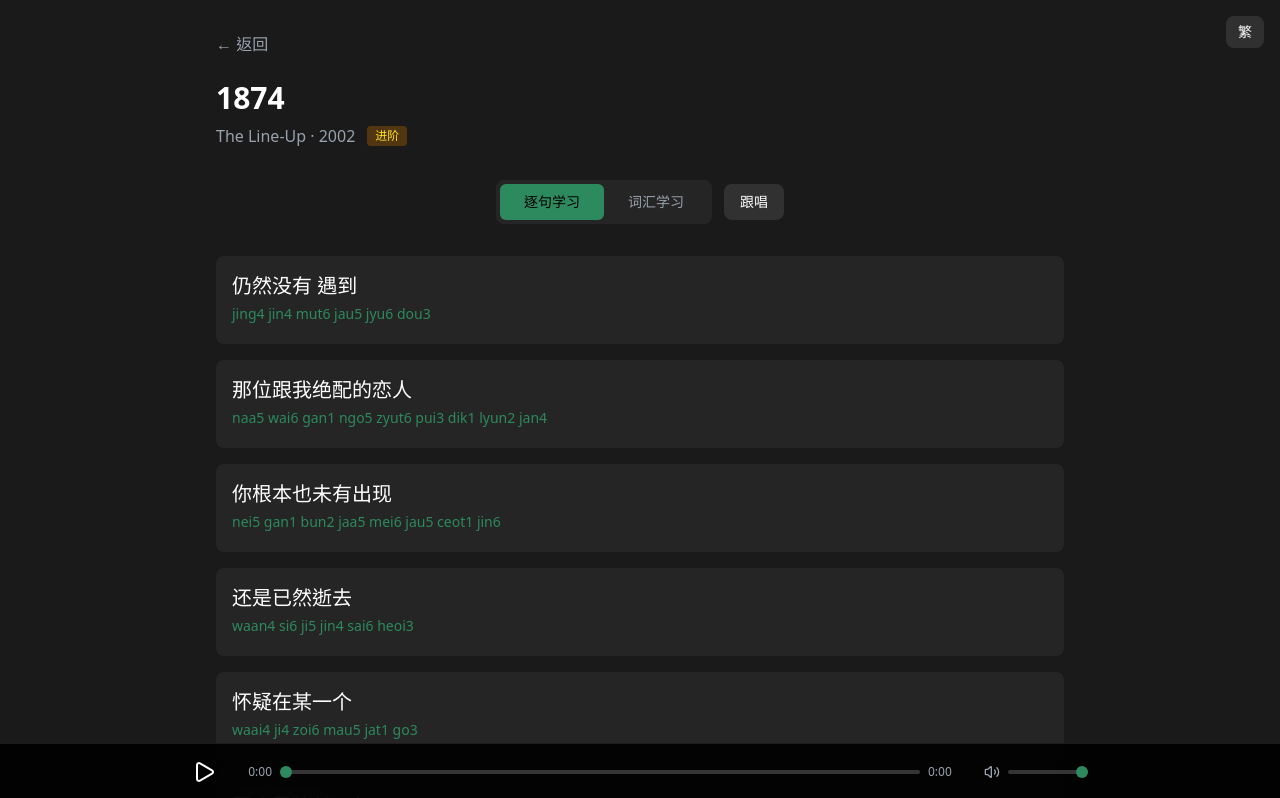
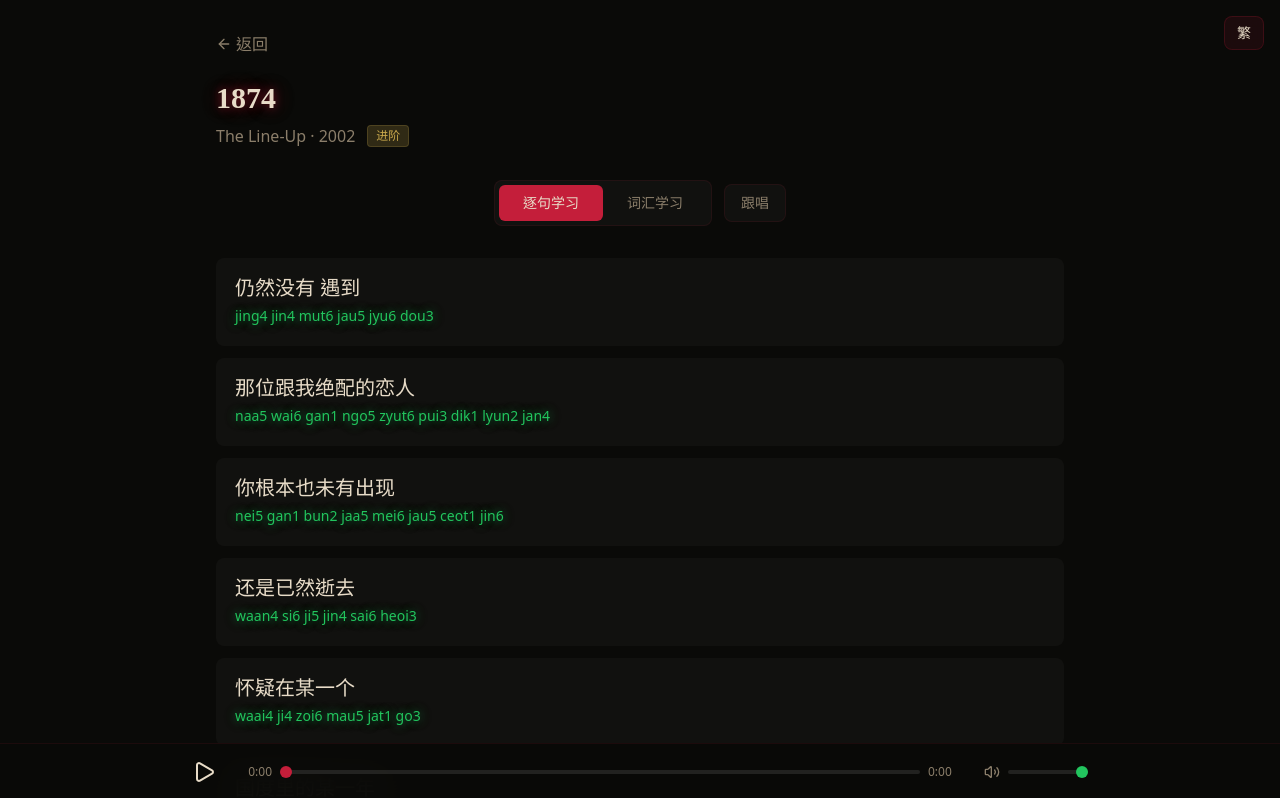
Before and after one commit to ZephyrWu666666/yuyu-cantonese, a Next.js app: page /song/1874 in a window 1280 px wide. Shown: the top 798 px of the page. Built offline with nearby package versions, Linux system fonts and the light colour scheme.

Commit message:
glm改了页面

```diff
--- a/src/app/globals.css
+++ b/src/app/globals.css
@@ -1,15 +1,20 @@
 @import "tailwindcss";
 
 @theme inline {
-  --color-primary: #2d8a5e;
-  --color-accent: #f59e0b;
-  --color-surface: #1a1a1a;
-  --color-surface-light: #2a2a2a;
+  --color-primary: #C41E3A;
+  --color-primary-glow: #E63950;
+  --color-jade: #22C55E;
+  --color-jade-dark: #1B4332;
+  --color-accent: #C9A84C;
+  --color-surface: #0A0A08;
+  --color-surface-light: #141210;
+  --color-cream: #E8DCC8;
+  --color-cream-muted: #8B7E6A;
 }
 
 body {
-  background: #1a1a1a;
-  color: #e5e5e5;
+  background: #0A0A08;
+  color: #E8DCC8;
   min-height: 100vh;
 }
 
@@ -21,3 +26,27 @@ body {
 .animate-fadeIn {
   animation: fadeIn 0.3s ease-out forwards;
 }
+
+.neon-red {
+  text-shadow: 0 0 10px rgba(196, 30, 58, 0.5), 0 0 20px rgba(196, 30, 58, 0.3), 0 0 40px rgba(196, 30, 58, 0.15);
+}
+
+.neon-green {
+  text-shadow: 0 0 8px rgba(34, 197, 94, 0.5), 0 0 16px rgba(34, 197, 94, 0.25);
+}
+
+.lyric-active {
+  background: rgba(196, 30, 58, 0.12);
+  border-left: 3px solid #C41E3A;
+  box-shadow: 0 0 15px rgba(196, 30, 58, 0.15);
+}
+
+.btn-retro {
+  background: linear-gradient(135deg, #C41E3A, #A01830);
+  box-shadow: 0 0 12px rgba(196, 30, 58, 0.3);
+  transition: all 0.2s;
+}
+
+.btn-retro:hover {
+  box-shadow: 0 0 20px rgba(196, 30, 58, 0.5);
+}
--- a/src/app/layout.tsx
+++ b/src/app/layout.tsx
@@ -1,4 +1,4 @@
-import type { Metadata } from 'next'
+import type { Metadata, Viewport } from 'next'
 import './globals.css'
 import { ClientLayout } from '@/components/ClientLayout'
 
@@ -7,9 +7,20 @@ export const metadata: Metadata = {
   description: '在陈奕迅的粤语歌曲中逐步学会粤语',
 }
 
+export const viewport: Viewport = {
+  width: 'device-width',
+  initialScale: 1,
+}
+
 export default function RootLayout({ children }: { children: React.ReactNode }) {
   return (
     <html lang="zh-Hant">
+      <head>
+        <link
+          href="https://fonts.googleapis.com/css2?family=Noto+Serif+SC:wght@400;700;900&display=swap"
+          rel="stylesheet"
+        />
+      </head>
       <body className="antialiased">
         <ClientLayout>{children}</ClientLayout>
       </body>
--- a/src/components/AudioPlayer.tsx
+++ b/src/components/AudioPlayer.tsx
@@ -61,7 +61,7 @@ export function AudioPlayer({ src, onEnded }: AudioPlayerProps) {
   const percent = duration > 0 ? (progress / duration) * 100 : 0
 
   return (
-    <div className="fixed bottom-0 left-0 right-0 bg-black/90 backdrop-blur-lg border-t border-white/10 p-4">
+    <div className="fixed bottom-0 left-0 right-0 bg-surface/95 backdrop-blur-lg border-t border-primary/10 p-4">
       <audio
         ref={audioRef}
         onLoadedMetadata={() => {
@@ -85,16 +85,16 @@ export function AudioPlayer({ src, onEnded }: AudioPlayerProps) {
       />
 
       <div className="max-w-4xl mx-auto flex items-center gap-4">
-        <button onClick={togglePlay} className="text-white hover:text-primary transition-colors">
+        <button onClick={togglePlay} className="text-cream hover:text-primary transition-colors cursor-pointer">
           {isPlaying ? <Pause size={24} /> : <Play size={24} />}
         </button>
 
         <div className="flex-1 flex items-center gap-2">
-          <span className="text-xs text-gray-400 w-10 text-right">{formatTime(progress)}</span>
+          <span className="text-xs text-cream-muted w-10 text-right">{formatTime(progress)}</span>
           <div className="flex-1 relative h-6 flex items-center">
-            <div className="absolute w-full h-1 bg-white/20 rounded-full" />
+            <div className="absolute w-full h-1 bg-white/10 rounded-full" />
             <div
-              className="absolute h-1 bg-primary rounded-full transition-none"
+              className="absolute h-1 bg-primary rounded-full transition-none shadow-[0_0_6px_rgba(196,30,58,0.4)]"
               style={{ width: `${percent}%` }}
             />
             <input
@@ -107,11 +107,11 @@ export function AudioPlayer({ src, onEnded }: AudioPlayerProps) {
               className="absolute w-full h-1 appearance-none bg-transparent cursor-pointer [&::-webkit-slider-thumb]:appearance-none [&::-webkit-slider-thumb]:w-3 [&::-webkit-slider-thumb]:h-3 [&::-webkit-slider-thumb]:rounded-full [&::-webkit-slider-thumb]:bg-primary [&::-webkit-slider-thumb]:relative [&::-webkit-slider-thumb]:z-10"
             />
           </div>
-          <span className="text-xs text-gray-400 w-10">{formatTime(duration)}</span>
+          <span className="text-xs text-cream-muted w-10">{formatTime(duration)}</span>
         </div>
 
         <div className="flex items-center gap-2">
-          <Volume2 size={16} className="text-gray-400" />
+          <Volume2 size={16} className="text-cream-muted" />
           <input
             type="range"
             min={0}
@@ -119,7 +119,7 @@ export function AudioPlayer({ src, onEnded }: AudioPlayerProps) {
             step={0.1}
             value={volume}
             onChange={(e) => setVolume(parseFloat(e.target.value))}
-            className="w-20 h-1 bg-white/20 rounded-full appearance-none cursor-pointer [&::-webkit-slider-thumb]:appearance-none [&::-webkit-slider-thumb]:w-3 [&::-webkit-slider-thumb]:h-3 [&::-webkit-slider-thumb]:rounded-full [&::-webkit-slider-thumb]:bg-primary"
+            className="w-20 h-1 bg-white/10 rounded-full appearance-none cursor-pointer [&::-webkit-slider-thumb]:appearance-none [&::-webkit-slider-thumb]:w-3 [&::-webkit-slider-thumb]:h-3 [&::-webkit-slider-thumb]:rounded-full [&::-webkit-slider-thumb]:bg-jade"
           />
         </div>
       </div>
--- a/src/components/LangToggle.tsx
+++ b/src/components/LangToggle.tsx
@@ -7,7 +7,7 @@ export function LangToggle() {
   return (
     <button
       onClick={toggle}
-      className="fixed top-4 right-4 z-50 px-3 py-1.5 bg-white/10 hover:bg-white/20 text-white text-sm rounded-lg transition-colors backdrop-blur-sm"
+      className="fixed top-4 right-4 z-50 px-3 py-1.5 bg-primary/10 hover:bg-primary/20 border border-primary/20 text-cream text-sm rounded-lg transition-colors backdrop-blur-sm cursor-pointer"
     >
       {traditional ? '简' : '繁'}
     </button>
--- a/src/components/LyricsView.tsx
+++ b/src/components/LyricsView.tsx
@@ -44,24 +44,22 @@ export function LyricsView({ songId, lyrics, isAutoPlay, onAutoPlayEnd, onPlayLi
   }
 
   return (
-    <div className="space-y-4">
+    <div className="space-y-3">
       {lyrics.map((line, index) => (
         <div
           key={index}
           id={`line-${index}`}
           onClick={() => handleLineClick(index)}
           style={{ animationDelay: `${index * 0.05}s` }}
-          className={`p-4 rounded-lg transition-all duration-300 opacity-0 animate-fadeIn ${
-            isAutoPlay ? 'cursor-default' : 'cursor-pointer'
-          } ${
+          className={`p-4 rounded-lg transition-all duration-300 opacity-0 animate-fadeIn cursor-pointer ${
             currentIndex === index
-              ? 'bg-primary/20 border border-primary/50 scale-[1.02]'
-              : 'bg-white/5 hover:bg-white/10'
+              ? 'lyric-active scale-[1.01]'
+              : 'bg-white/[0.03] hover:bg-white/[0.06] border-l-3 border-transparent'
           }`}
         >
-          <p className="text-xl text-white mb-1">{convert(line.cantonese)}</p>
-          <p className="text-sm text-primary mb-1">{line.jyutping}</p>
-          <p className="text-sm text-gray-400">{line.mandarin}</p>
+          <p className="text-xl text-cream mb-1">{convert(line.cantonese)}</p>
+          <p className="text-sm text-jade mb-1 font-medium neon-green">{line.jyutping}</p>
+          <p className="text-sm text-cream-muted/40">{line.mandarin}</p>
         </div>
       ))}
     </div>
--- a/src/components/ModeSwitch.tsx
+++ b/src/components/ModeSwitch.tsx
@@ -1,6 +1,7 @@
 'use client'
 
 import { LearningMode } from '@/lib/types'
+import { useLang } from '@/lib/use-traditional'
 
 interface ModeSwitchProps {
   mode: LearningMode
@@ -8,27 +9,28 @@ interface ModeSwitchProps {
 }
 
 export function ModeSwitch({ mode, onModeChange }: ModeSwitchProps) {
+  const { convert } = useLang()
   return (
-    <div className="flex bg-white/5 rounded-lg p-1">
+    <div className="flex bg-white/[0.03] border border-primary/10 rounded-lg p-1">
       <button
         onClick={() => onModeChange('lyrics')}
-        className={`px-6 py-2 rounded-md text-sm font-medium transition-all ${
+        className={`px-6 py-2 rounded-md text-sm font-medium transition-all cursor-pointer ${
           mode === 'lyrics'
-            ? 'bg-primary text-black'
-            : 'text-gray-400 hover:text-white'
+            ? 'bg-primary text-cream'
+            : 'text-cream-muted hover:text-cream'
         }`}
       >
-        逐句学习
+        {convert('逐句学习')}
       </button>
       <button
         onClick={() => onModeChange('vocabulary')}
-        className={`px-6 py-2 rounded-md text-sm font-medium transition-all ${
+        className={`px-6 py-2 rounded-md text-sm font-medium transition-all cursor-pointer ${
           mode === 'vocabulary'
-            ? 'bg-primary text-black'
-            : 'text-gray-400 hover:text-white'
+            ? 'bg-primary text-cream'
+            : 'text-cream-muted hover:text-cream'
         }`}
       >
-        词汇学习
+        {convert('词汇学习')}
       </button>
     </div>
   )
--- a/src/components/SongContent.tsx
+++ b/src/components/SongContent.tsx
@@ -9,15 +9,16 @@ import { LearningMode, Song } from '@/lib/types'
 import { getAdjacentSongs } from '@/lib/songs'
 import { useLang } from '@/lib/use-traditional'
 import Link from 'next/link'
+import { ArrowLeft } from 'lucide-react'
 
 interface SongContentProps {
   song: Song
 }
 
 const DIFF_LABEL = {
-  easy: { text: '入门', color: 'bg-green-700/40 text-green-300' },
-  medium: { text: '进阶', color: 'bg-yellow-700/40 text-yellow-300' },
-  hard: { text: '挑战', color: 'bg-red-700/40 text-red-300' },
+  easy: { text: '入门', color: 'bg-jade-dark/50 text-jade border border-jade/20' },
+  medium: { text: '进阶', color: 'bg-accent/20 text-accent border border-accent/20' },
+  hard: { text: '挑战', color: 'bg-primary/20 text-primary border border-primary/20' },
 }
 
 export function SongContent({ song }: SongContentProps) {
@@ -30,15 +31,17 @@ export function SongContent({ song }: SongContentProps) {
 
   return (
     <main className="min-h-screen px-6 py-8 max-w-4xl mx-auto pb-32">
-      <Link href="/" className="text-gray-400 hover:text-primary mb-6 inline-block">
-        ← 返回
+      <Link href="/" className="text-cream-muted hover:text-primary mb-6 inline-flex items-center gap-1 transition-colors cursor-pointer">
+        <ArrowLeft className="w-4 h-4" /> {convert('返回')}
       </Link>
 
       <div className="mb-8">
-        <h1 className="text-3xl font-bold text-white mb-2">{convert(song.title)}</h1>
-        <div className="flex items-center gap-3 text-gray-400">
+        <h1 className="text-3xl font-bold text-cream mb-2 neon-red" style={{ fontFamily: "'Noto Serif SC', serif" }}>
+          {convert(song.title)}
+        </h1>
+        <div className="flex items-center gap-3 text-cream-muted">
           <span>{convert(song.album)} · {song.year}</span>
-          <span className={`px-2 py-0.5 rounded text-xs font-medium ${diff.color}`}>{diff.text}</span>
+          <span className={`px-2 py-0.5 rounded text-xs font-medium ${diff.color}`}>{convert(diff.text)}</span>
         </div>
       </div>
 
@@ -53,13 +56,13 @@ export function SongContent({ song }: SongContentProps) {
                 setIsAutoPlay(true)
               }
             }}
-            className={`px-4 py-2 rounded-lg text-sm font-medium transition-all ${
+            className={`px-4 py-2 rounded-lg text-sm font-medium transition-all cursor-pointer ${
               isAutoPlay
-                ? 'bg-accent text-black'
-                : 'bg-white/10 text-white hover:bg-white/20'
+                ? 'btn-retro text-cream'
+                : 'bg-white/[0.03] text-cream-muted hover:text-cream border border-primary/10'
             }`}
           >
-            {isAutoPlay ? '退出跟唱' : '跟唱'}
+            {isAutoPlay ? convert('退出跟唱') : convert('跟唱')}
           </button>
         )}
       </div>
@@ -80,14 +83,14 @@ export function SongContent({ song }: SongContentProps) {
 
       {mode === 'lyrics' && <AudioPlayer src={currentAudio} />}
 
-      <div className="flex justify-between mt-12 pt-8 border-t border-white/10">
+      <div className="flex justify-between mt-12 pt-8 border-t border-primary/10">
         {prev ? (
-          <Link href={`/song/${prev.id}`} className="text-gray-400 hover:text-primary transition-colors">
+          <Link href={`/song/${prev.id}`} className="text-cream-muted hover:text-primary transition-colors cursor-pointer">
             ← {convert(prev.title)}
           </Link>
         ) : <div />}
         {next ? (
-          <Link href={`/song/${next.id}`} className="text-gray-400 hover:text-primary transition-colors">
+          <Link href={`/song/${next.id}`} className="text-cream-muted hover:text-primary transition-colors cursor-pointer">
             {convert(next.title)} →
           </Link>
         ) : <div />}
--- a/src/components/WordList.tsx
+++ b/src/components/WordList.tsx
@@ -4,6 +4,7 @@ import { useState, useMemo, useRef, useCallback } from 'react'
 import { LyricLine } from '@/lib/types'
 import { WordCard } from './WordCard'
 import { getProgress, saveMasteredWord } from '@/lib/storage'
+import { useLang } from '@/lib/use-traditional'
 
 interface WordListProps {
   lyrics: LyricLine[]
@@ -16,6 +17,7 @@ export function WordList({ lyrics }: WordListProps) {
     return new Set(progress.masteredWords)
   })
   const audioRef = useRef<HTMLAudioElement | null>(null)
+  const { convert } = useLang()
 
   const playAudio = useCallback((src: string) => {
     if (!audioRef.current) return
@@ -43,15 +45,15 @@ export function WordList({ lyrics }: WordListProps) {
   if (unmasteredWords.length === 0) {
     return (
       <div className="text-center py-12">
-        <p className="text-xl text-primary mb-4">所有词汇已掌握！</p>
+        <p className="text-xl text-primary mb-4">{convert('所有词汇已掌握！')}</p>
         <button
           onClick={() => {
             setMasteredWords(new Set())
             localStorage.removeItem('yuyu-progress')
           }}
-          className="px-4 py-2 bg-white/10 text-white rounded-lg hover:bg-white/20 transition-colors"
+          className="px-4 py-2 bg-white/[0.04] text-cream rounded-lg hover:bg-white/[0.08] transition-colors cursor-pointer"
         >
-          重置
+          {convert('重置')}
         </button>
       </div>
     )
@@ -60,8 +62,8 @@ export function WordList({ lyrics }: WordListProps) {
   return (
     <div>
       <audio ref={audioRef} preload="auto" />
-      <div className="text-sm text-gray-400 mb-4">
-        剩余 {unmasteredWords.length} / {allWords.length} 个词汇
+      <div className="text-sm text-cream-muted mb-4">
+        {convert('剩余')} {unmasteredWords.length} / {allWords.length} {convert('个词汇')}
       </div>
       <div className="grid grid-cols-1 sm:grid-cols-2 lg:grid-cols-3 gap-4">
         {unmasteredWords.map((word) => (
```
Also changed, not shown: src/app/page.tsx (+15 -14 lines), src/components/SongCard.tsx (+8 -8 lines), src/components/WordCard.tsx (+10 -10 lines).
